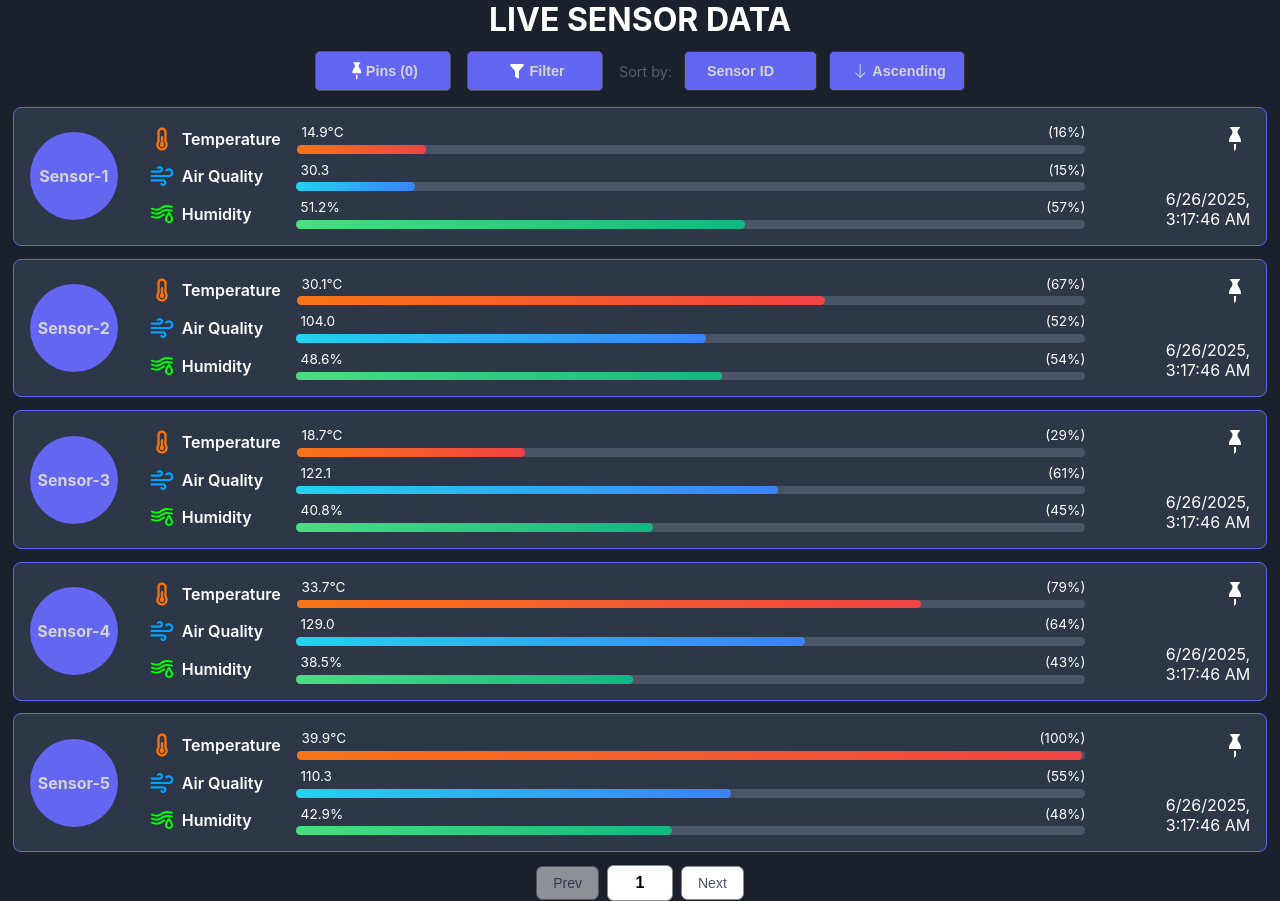
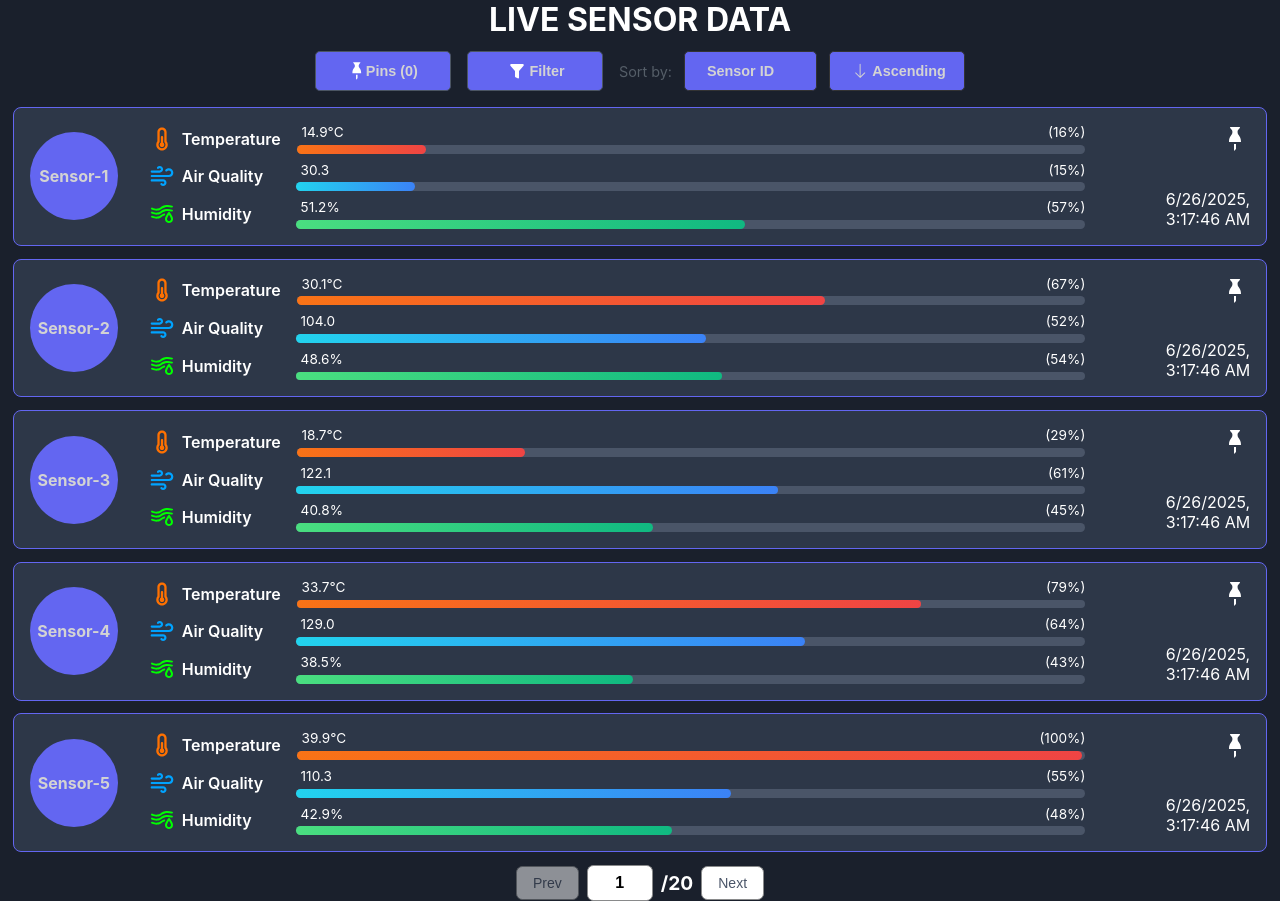
Before and after one commit to surysaroch/dashboard, a React (Vite) app: page / in a window 1280 px wide. Built offline with nearby package versions, Linux system fonts and the light colour scheme.

Commit message:
final push

```diff
--- a/src/components/Metric.tsx
+++ b/src/components/Metric.tsx
@@ -23,11 +23,8 @@ interface metricType {
 
 // Metric component: displays a single metric (temperature, air quality, or humidity) with icon and progress bar
 const Metric: React.FC<metricType> = ({ metric, values }) => {
-    console.log(`Metric ${metric} rendering with values:`, values);
-
     // Select the appropriate icon, label, value, and progress based on the metric type provided by the parent.
     const { icon, name, value, percentage, progressWidth } = useMemo(() => {
-        console.log(`Metric ${metric} useMemo running`);
         const iconMap = {
             temperature: <Temperature color="#FF7101" />,
             humidity: <Humidity color="#00FF00" />,
--- a/src/components/Pagination.tsx
+++ b/src/components/Pagination.tsx
@@ -74,7 +74,7 @@ const Pagination: React.FC<paginationType> = ({ onChange, currentPage, processDa
         onKeyDown={handleEnterPress}
         onBlur={handleBlur}
         ref={inputRef}
-      />
+      /><p>/{Math.ceil(processDataLength / maxPageSize)}</p>
       <button onClick={handleNextPage} disabled={currentPage === Math.ceil(processDataLength / maxPageSize)}>Next</button>
     </>
 
--- a/src/components/SortButton.tsx
+++ b/src/components/SortButton.tsx
@@ -35,7 +35,7 @@ const Sorting: React.FC<SortingProps> = ({ onSort }) => {
                     <option value="temperature">Temperature</option>
                     <option value="humidity">Humidity</option>
                     <option value="airQuality">Air Quality</option>
-                    <option value="timestamp">Time</option>
+                    <option value="timestamp">Timestamp</option>
                 </select>
             </div>
             <div className = "order-toggle-button">
--- a/src/context/DashboardContext.tsx
+++ b/src/context/DashboardContext.tsx
@@ -70,6 +70,7 @@ export default function DashboardContextProvider({ children }: DashboardContextP
             }
             else {
                 if (newSet.size >= MAX_PINS) {
+                    alert("Maximum of 5 pins reached. Please unpin a sensor before adding a new one.");
                     return prev;
                 }
                 newSet.add(sensorId);
--- a/src/index.css
+++ b/src/index.css
@@ -53,7 +53,7 @@ svg {
 .pagination-container button {
     padding: 0.5rem 1rem;
     border: 1px solid #898a8b;
-    background-color: white;
+    background-color: #fff;
     border-radius: 0.4rem;
     font-size: 0.875rem;
     color: #4a5568;
@@ -65,6 +65,12 @@ svg {
     cursor: not-allowed;
 }
 
+.pagination-container p{
+    color:#fff;
+    margin-right: 0.5rem;
+    font-size: 1.2rem;
+    font-weight: bold;
+}
 
 
 .pagination-container input {
@@ -654,7 +660,7 @@ input[type="range"].filter-range-input {
     }
 
     .pinned-items-panel {
-        min-width: 22.5rem;
+        min-width: 18rem;
         max-height: 400px;
     }
 
@@ -683,6 +689,14 @@ input[type="range"].filter-range-input {
         padding-top: 0.5rem;
     }
 
+    .pinned-sensor .sensor-id-container {
+        width: 3rem;
+        height: 3rem;
+        padding: 0.2rem;
+    }
 
+    .pinned-sensor .sensor-id {
+        size: 0.5em;
 
+    }
 }
```
